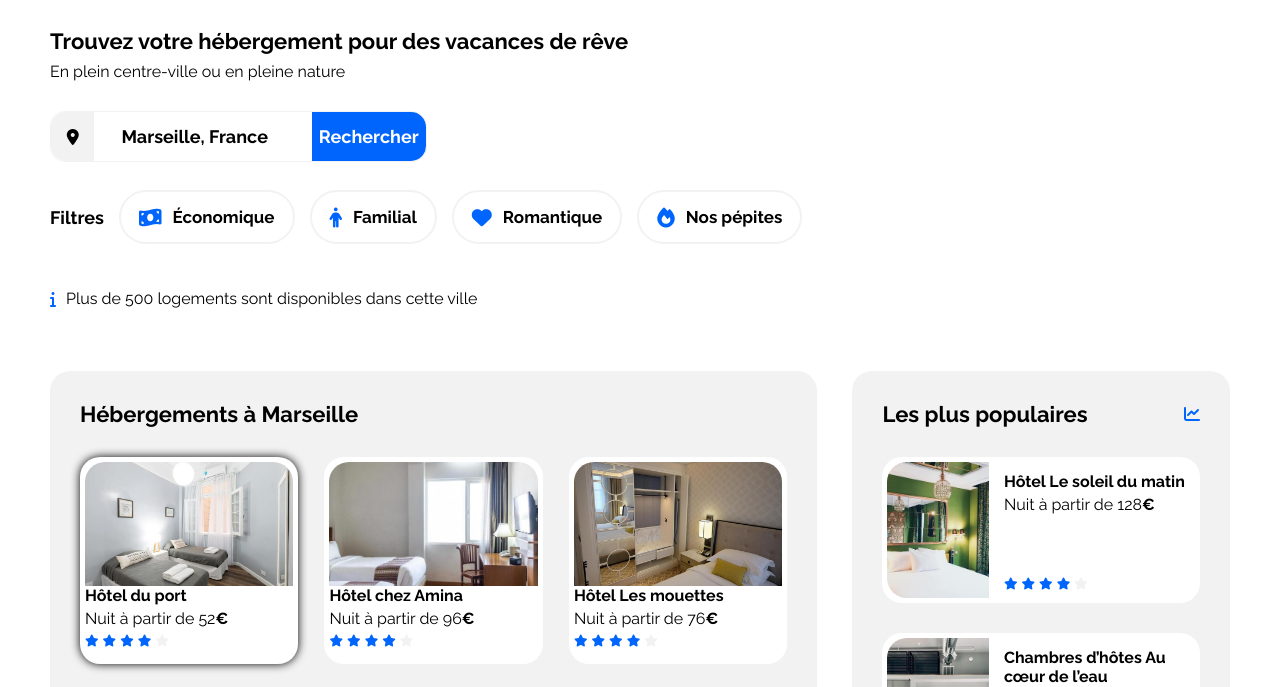
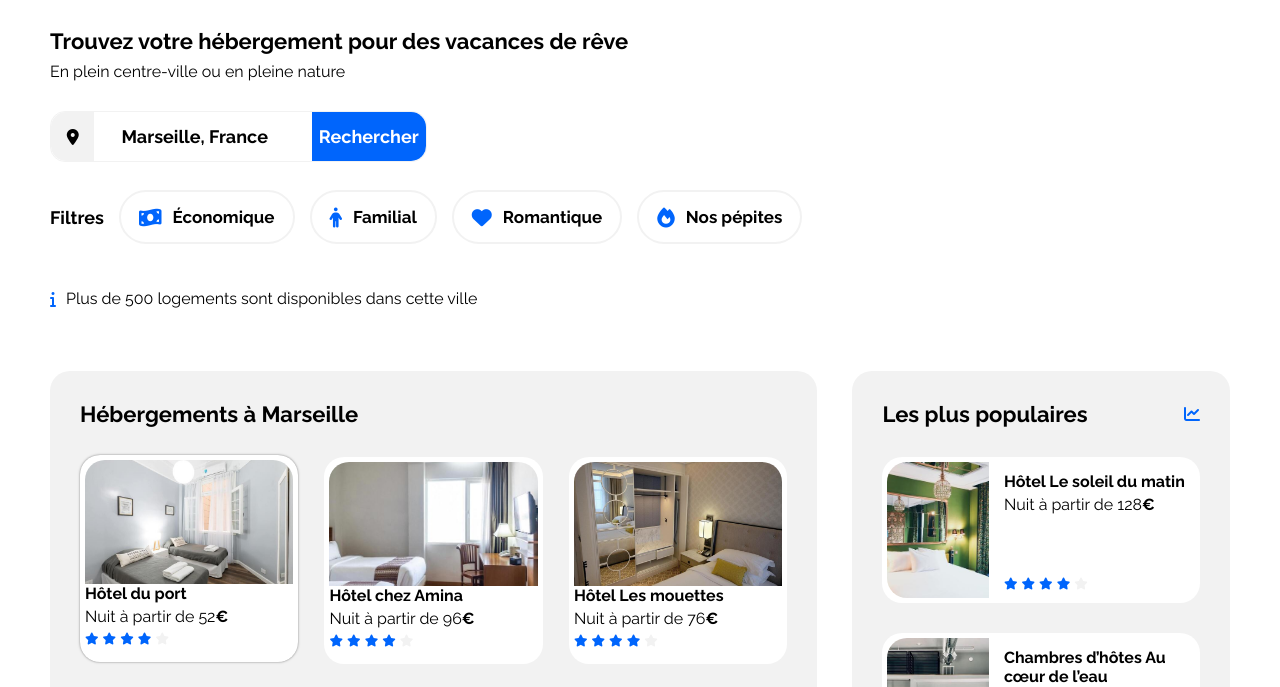
Before and after one commit to sarahiftsn/bookiproject, a plain HTML site: page index.html in a window 1280 px wide. In both pictures the pointer is over the element 189 px from the left and 661 px from the top of the page. Shown: the part 101-788 px from the top of the page. Drawn offline with Linux system fonts and the light colour scheme.

Commit message:
somes changes

```diff
--- a/css/Dstylegeneral.css
+++ b/css/Dstylegeneral.css
@@ -51,7 +51,8 @@ a {
 }
 
 .card:hover {
-    box-shadow: 0em 0em 0.625em 0em;
+    box-shadow: 0em 0em 0.1425em 0em rgba(0, 0, 0, 0.5);
+    position: relative; top: -0.125em;
 }
 
 .card img {
```
